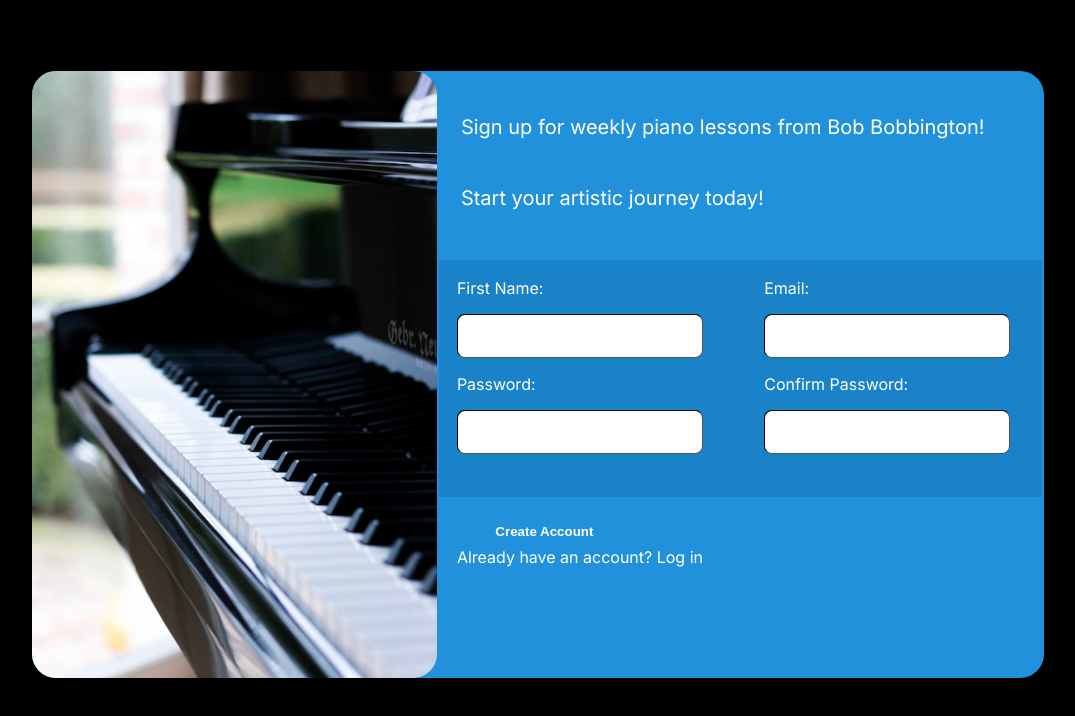
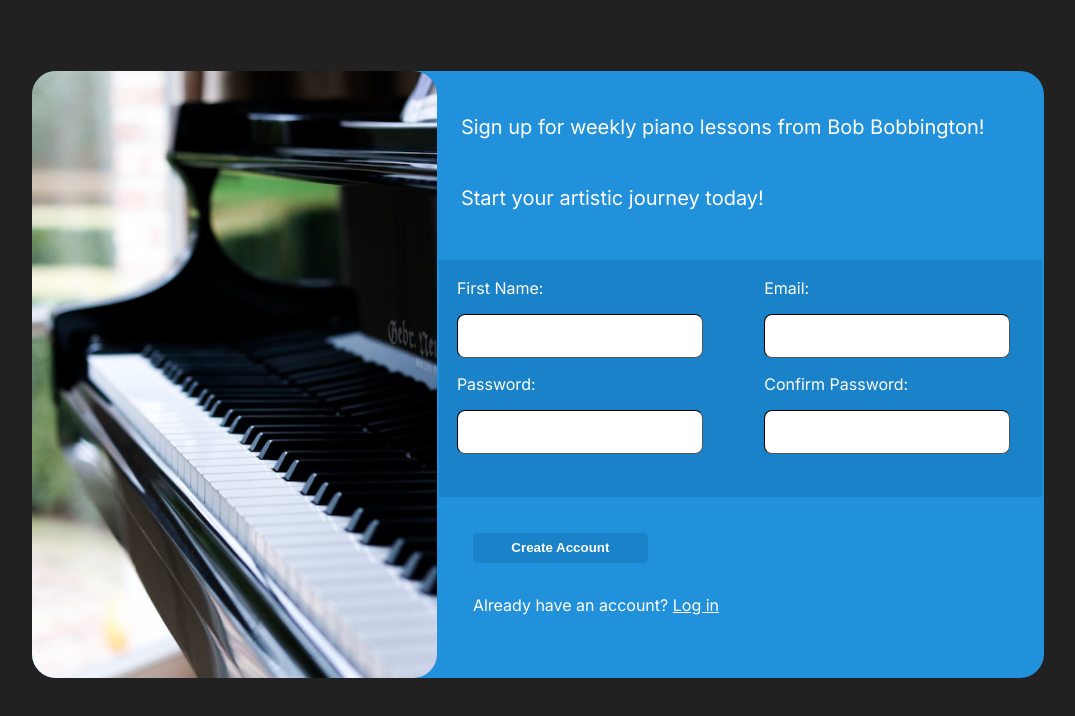
Before and after one commit to Krispie7/sign-up-page, a plain HTML site: page index.html in a window 1280 px wide. Shown: the whole page, without its empty margins (102-1177 px from the left). Drawn offline with Linux system fonts and the light colour scheme.

Commit message:
added underline and padding in callToAction

```diff
--- a/index.html
+++ b/index.html
@@ -31,7 +31,7 @@
             </fieldset>
             <div id="callToAction">
                 <button type="submit"><strong>Create Account</strong></button>
-                <div>Already have an account? Log in</div>
+                <div style="margin:1rem">Already have an account? <u>Log in</u></div>
             </div>
         </div>
     </div>
--- a/styles.css
+++ b/styles.css
@@ -2,7 +2,7 @@
 
 body{
     display: flex;
-    background-color: black;
+    background-color: rgb(33 33 33);
     justify-content: center;
     max-height: 55rem;
 }
@@ -69,13 +69,14 @@ input{
 }
 
 button{
-    background-color: rgb(33 145 219);
+    background-color: rgb(25 130 200);
     color: white;
     height: 30px;
     width: 175px;
     border-radius: 5px;
     border-color: transparent;
     padding: 5px;
+    margin:1rem;
 }
 
 #callToAction{
@@ -96,19 +97,3 @@ p{
     justify-content: center;
     visibility: hidden;
 }
-/*
-@media (min-width:40rem){
-    #pageContainer{
-        flex-direction: row;
-    }
-
-    #content{
-        width: 100%;
-    }
-
-    img{
-        width: 100%;
-        max-width: 100vw;
-    }
-}
-*/
```
